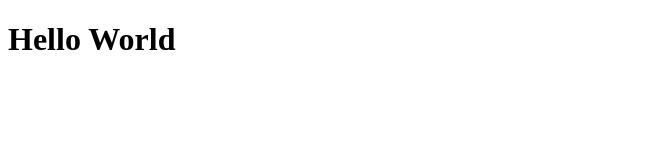
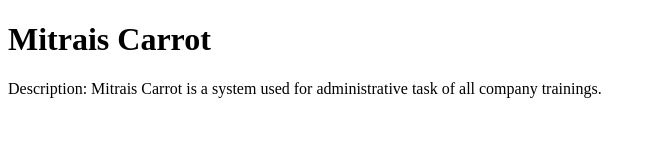
Before and after one commit to adityabudi-mitrais/mitrais-carrot, a plain HTML site: page index.html in a window 1280 px wide. Shown: the whole page, without its empty margins (0-656 px from the left). Drawn offline with Linux system fonts and the light colour scheme.

Commit message:
update index.html

```diff
--- a/index.html
+++ b/index.html
@@ -1,8 +1,12 @@
 <!DOCTYPE html>
 <html>
+<head>
+    <title>Mitrais Carrot</title>
+</head>
 <body>
 
-<h1>Hello World</h1>
+<h1>Mitrais Carrot</h1>
+<p>Description: Mitrais Carrot is a system used for administrative task of all company trainings.</p>
 
 </body>
 </html>
```
